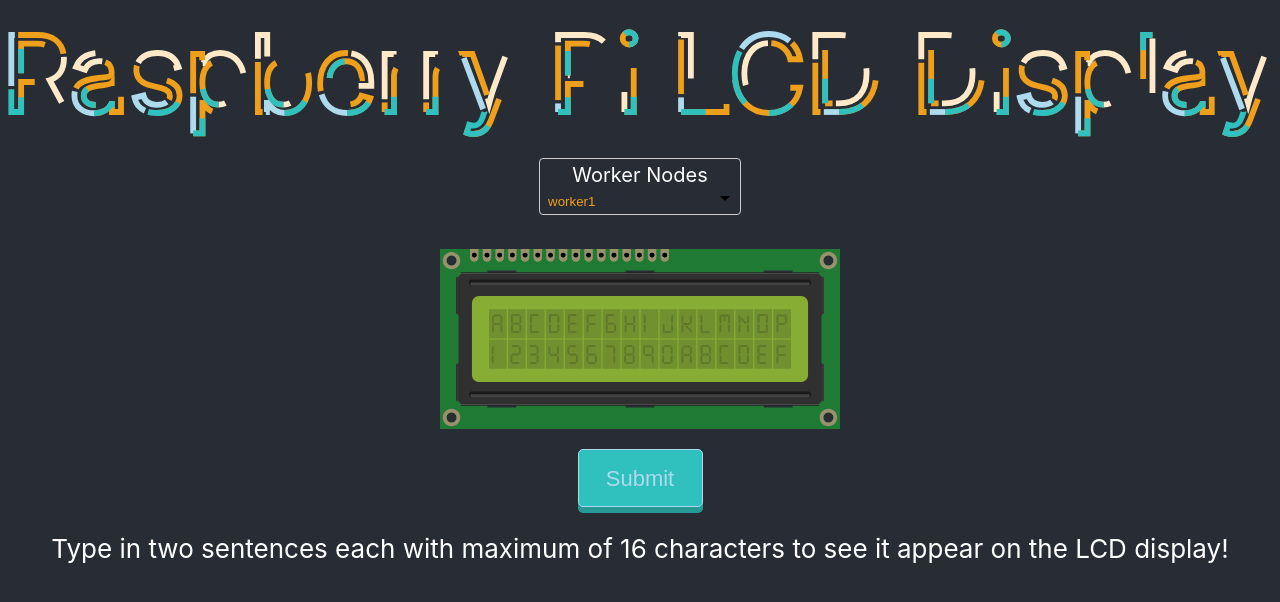
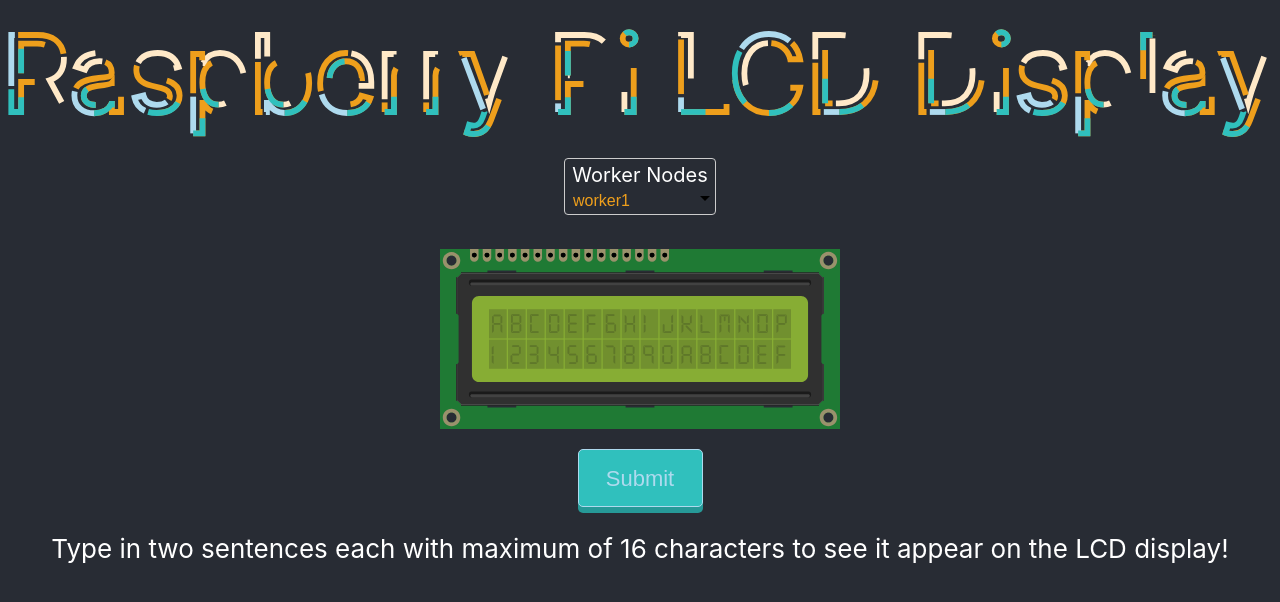
Before and after one commit to sktrinh12/rpi-k8s-react, a React (Create React App) app in the folder frontend/: page / in a window 1280 px wide. Shown: the top 602 px of the page. Built offline with nearby package versions, Linux system fonts and the light colour scheme.

Commit message:
changed width & fontsize of dropdown menu

```diff
--- a/frontend/src/App.css
+++ b/frontend/src/App.css
@@ -28,7 +28,7 @@
   padding: 4px 0 0 0;
   margin: 20px 0 0 0;
   border: 1px solid #ccc;
-  width: 200px;
+  width: 150px;
   border-radius: 4px;
   overflow: hidden;
   position: relative;
@@ -36,6 +36,7 @@
 
 .dropdown-style select {
   padding: 5px 8px;
+  font-size: 16px;
   width: 100%;
   border: none;
   box-shadow: none;
```
